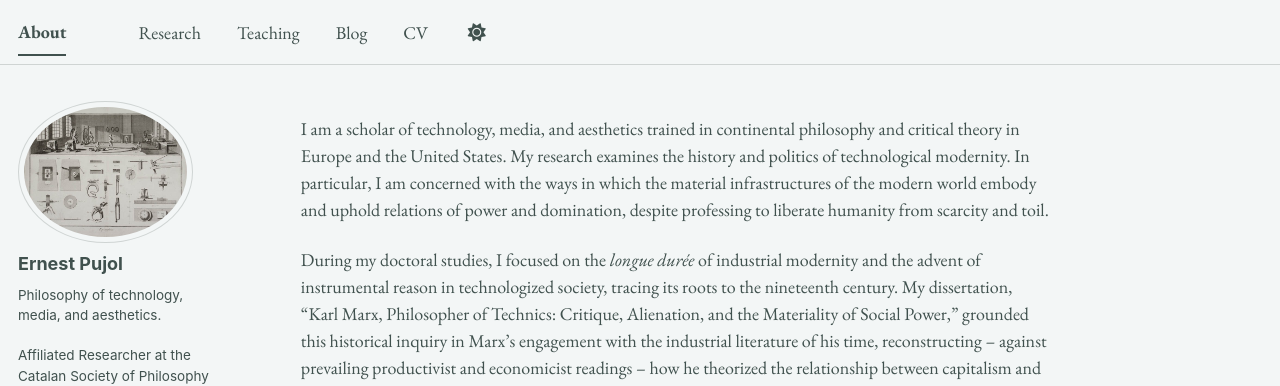
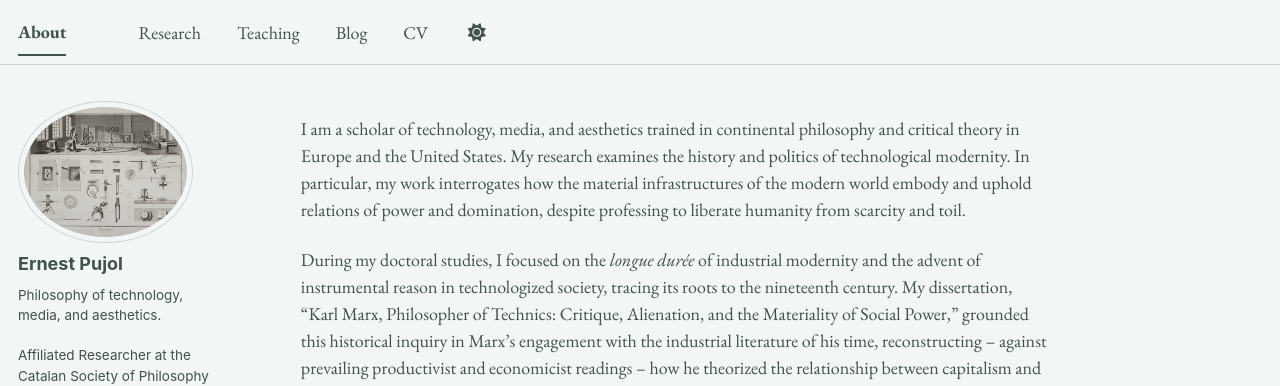
Before and after one commit to epujol90/epujol90.github.io, a Jekyll site: the page built from _pages/about.md, in a window 1280 px wide and 1069 px high. Shown: the top 386 px of the window. Built offline with Jekyll 4.4.1, drawn with Linux system fonts in a browser that asks for light colours; some web fonts are replaced; a script bundle is joined from its source files by our own code; library files that are not in the unit come from our copies.

Commit message:
Update about.md

```diff
--- a/_pages/about.md
+++ b/_pages/about.md
@@ -6,7 +6,7 @@ redirect_from:
   - /about/
   - /about.html
 ---
-I am a scholar of technology, media, and aesthetics trained in continental philosophy and critical theory in Europe and the United States. My research examines the history and politics of technological modernity. In particular, I am concerned with the ways in which the material infrastructures of the modern world embody and uphold relations of power and domination, despite professing to liberate humanity from scarcity and toil.
+I am a scholar of technology, media, and aesthetics trained in continental philosophy and critical theory in Europe and the United States. My research examines the history and politics of technological modernity. In particular, my work interrogates how the material infrastructures of the modern world embody and uphold relations of power and domination, despite professing to liberate humanity from scarcity and toil.
 
 During my doctoral studies, I focused on the _longue durée_ of industrial modernity and the advent of instrumental reason in technologized society, tracing its roots to the nineteenth century. My dissertation, “Karl Marx, Philosopher of Technics: Critique, Alienation, and the Materiality of Social Power,” grounded this historical inquiry in Marx’s engagement with the industrial literature of his time, reconstructing -- against prevailing productivist and economicist readings -- how he theorized the relationship between capitalism and modern technological transformations. I argued that Marx’s account of industrial development, though largely misunderstood by the Marxist tradition, presciently identified in the capitalist "subsumption" of the labor process the basis of the technocratic logic that mediates human-machine entanglements in advanced industrial society. I contend that this key organizing principle of capitalist modernity has not only steered the general course of the so-called information age but has also reasserted itself with renewed vigor in the contemporary AI project -- particularly in its claim to expand human autonomy by automating judgment and reason.
 
```
